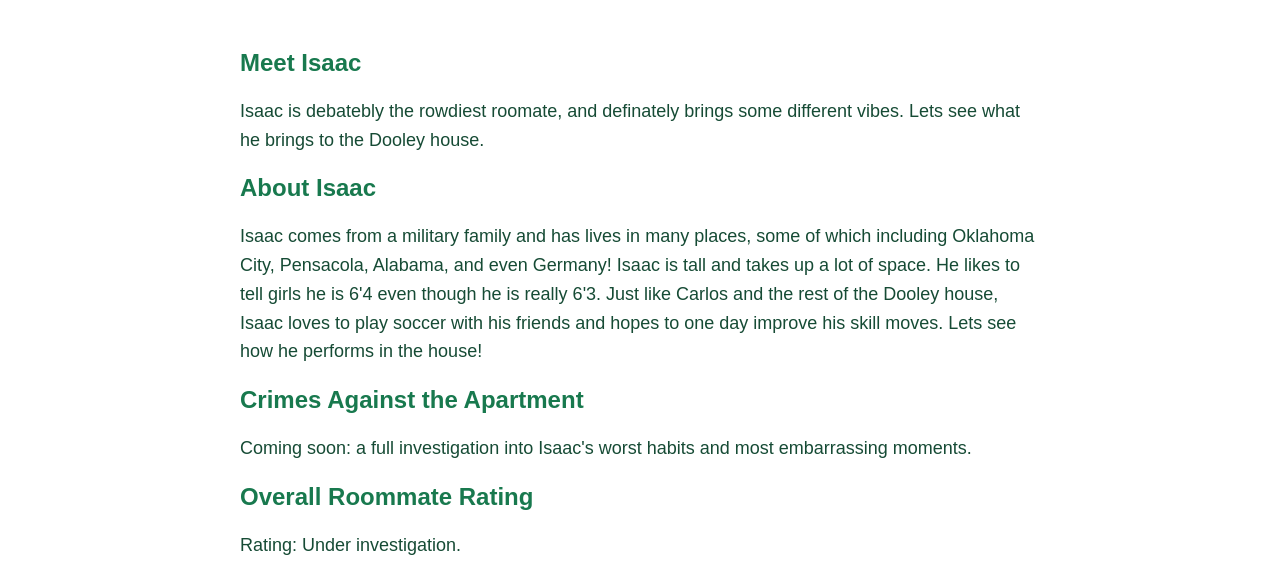
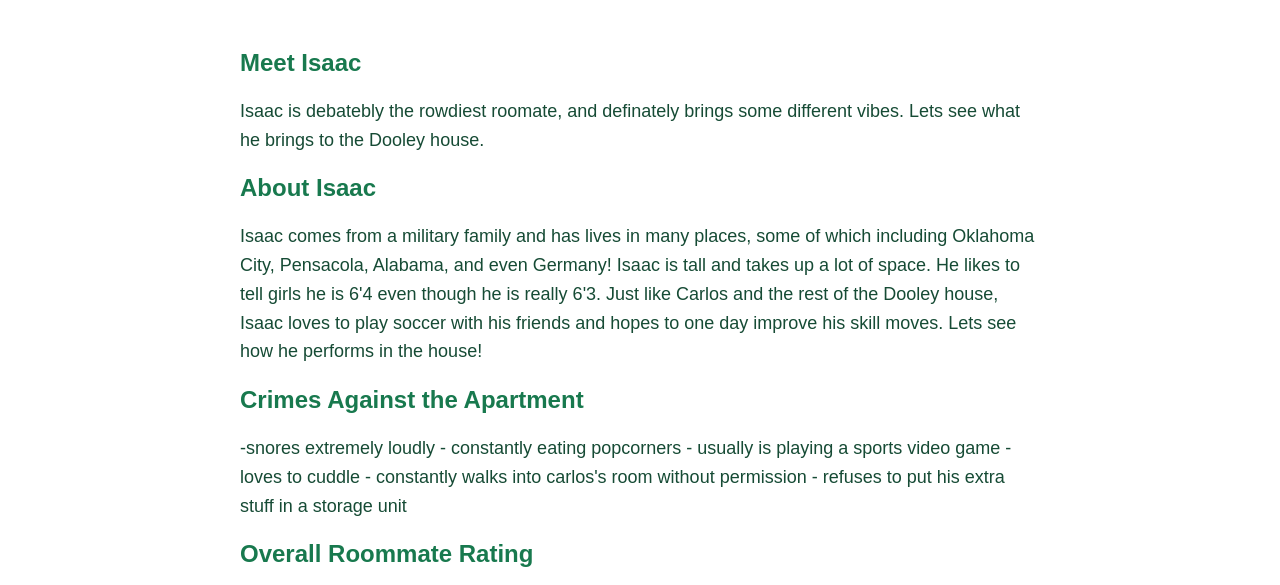
Before and after one commit to dashstein/bmis235-html-3, a plain HTML site: page isaac.html in a window 1280 px wide. Shown: the part 207-792 px from the top of the page. Drawn offline with Linux system fonts and the light colour scheme.

Commit message:
Update roommate habits and overall rating

```diff
--- a/isaac.html
+++ b/isaac.html
@@ -94,14 +94,18 @@
         <h2>Crimes Against the Apartment</h2>
 
         <p>
-            Coming soon: a full investigation into Isaac's
-            worst habits and most embarrassing moments.
+            -snores extremely loudly
+            - constantly eating popcorners
+            - usually is playing a sports video game
+            - loves to cuddle
+            - constantly walks into carlos's room without permission
+            - refuses to put his extra stuff in a storage unit
         </p>
 
         <h2>Overall Roommate Rating</h2>
 
         <p>
-            Rating: Under investigation.
+            Rating: 5/10
         </p>
     </main>
 
```
